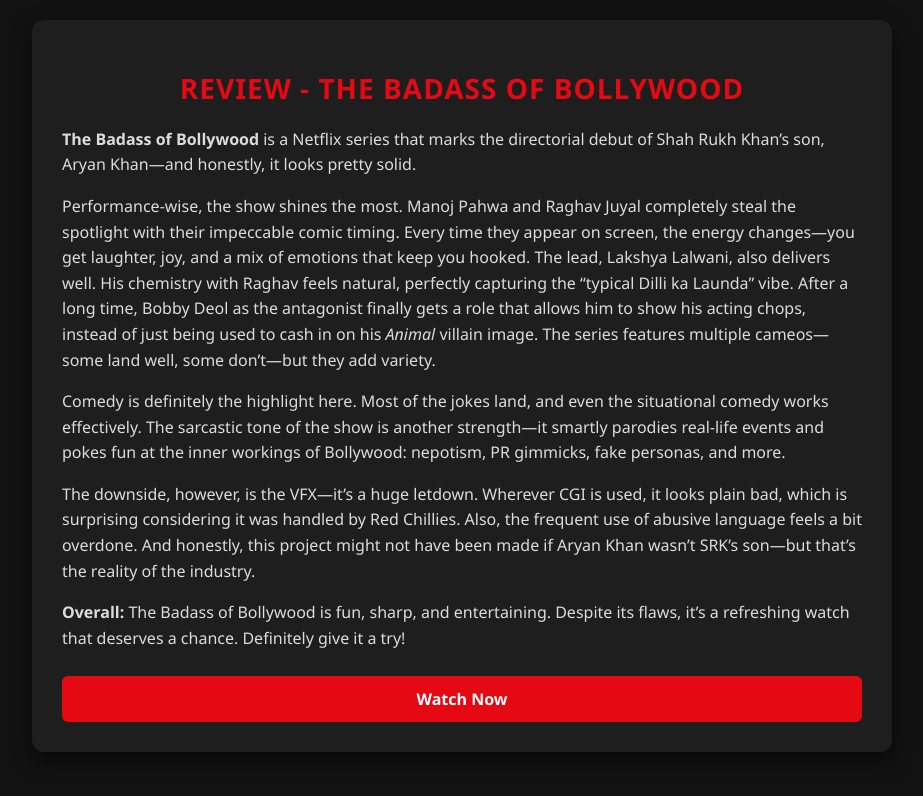
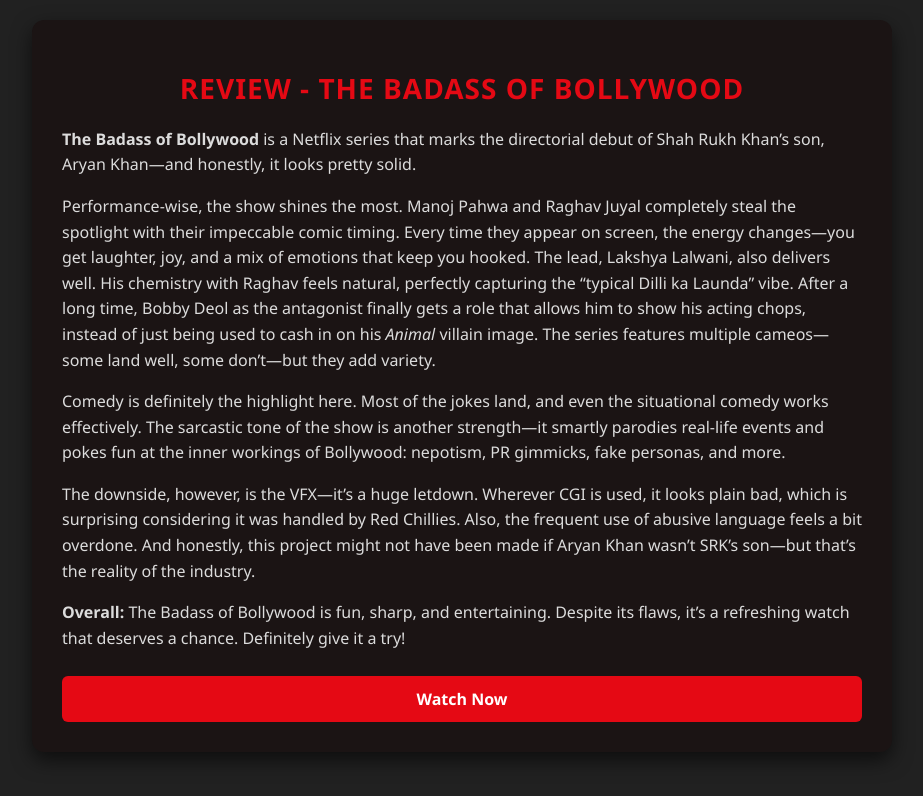
Before and after one commit to dhananjayaparthasyaa-oss/filmonotent, a plain HTML site: page index.html in a window 1280 px wide. Shown: the whole page, without its empty margins (178-1101 px from the left). Drawn offline with Linux system fonts and the light colour scheme.

Commit message:
Update index.html

```diff
--- a/index.html
+++ b/index.html
@@ -7,7 +7,7 @@
   <title>Review</title>
   <style>
     body {
-      background-color: #121212;
+      background-color: #212121;
       font-family: 'Segoe UI', Tahoma, Geneva, Verdana, sans-serif;
       margin: 0;
       padding: 20px;
@@ -17,7 +17,7 @@
     .container {
       max-width: 800px;
       margin: auto;
-      background-color: #1e1e1e;
+      background-color: #1b1414;
       padding: 30px;
       border-radius: 12px;
       box-shadow: 0 8px 20px rgba(0, 0, 0, 0.6);
```
